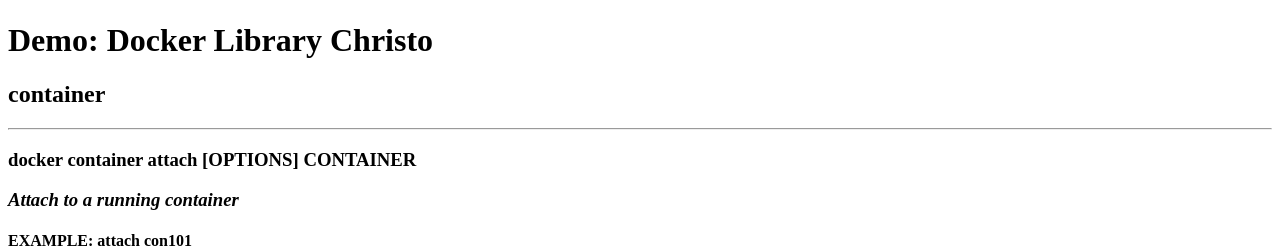
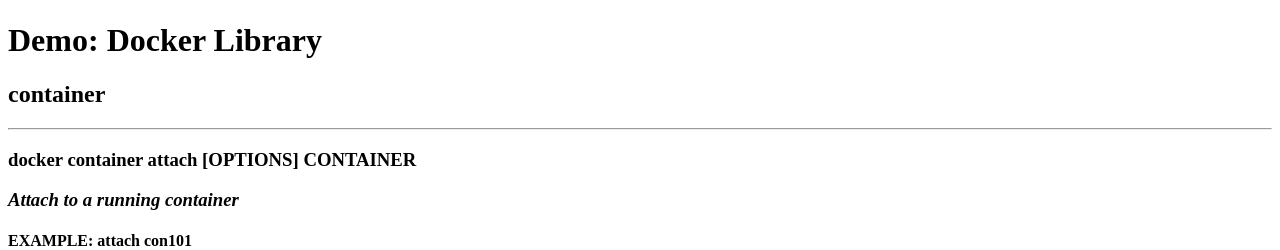
Before and after one commit to todorovc/two-docker-images, a PHP site: page / in a window 1280 px wide. Shown: the part 276-526 px from the top of the page. Run offline with PHP 8.4, Linux system fonts and the light colour scheme; data comes from the database, SQL or seed files in the repository.

Commit message:
Update index.php

```diff
--- a/site/index.php
+++ b/site/index.php
@@ -5,7 +5,7 @@
 <body>
    <img src="docker.png" />
    <br>
-   <h1>Demo: Docker Library Christo </h1>
+   <h1>Demo: Docker Library </h1>
 
 <?php
    $database = "docker_info";
```
